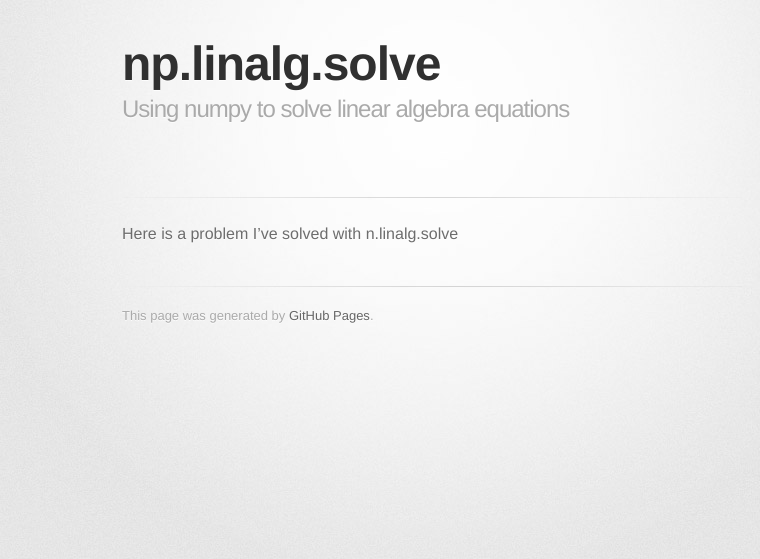
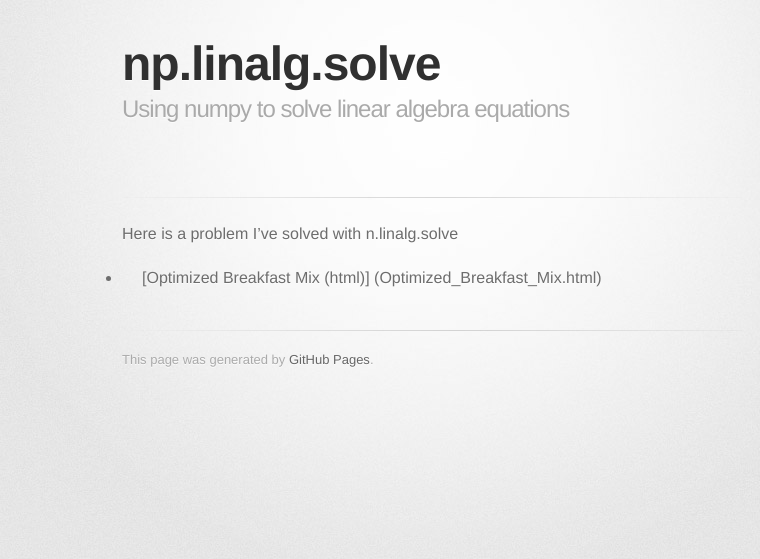
Before and after one commit to WCFord/WCFord.github.io, a Jekyll site: the page built from Week 2/index.md, in a window 1280 px wide. Shown: the top 559 px of the page, without its empty margins (208-968 px from the left). Built offline with Jekyll 4.4.1, drawn with Linux system fonts in a browser that asks for light colours; some web fonts are replaced; our own code applies the rules of GitHub Pages for plain Markdown files.

Commit message:
Update index.md

```diff
--- a/Week 2/index.md
+++ b/Week 2/index.md
@@ -5,3 +5,4 @@ description: Using numpy to solve linear algebra equations
 ---
 
 Here is a problem I've solved with n.linalg.solve
+- [Optimized Breakfast Mix (html)] (Optimized_Breakfast_Mix.html)
```
